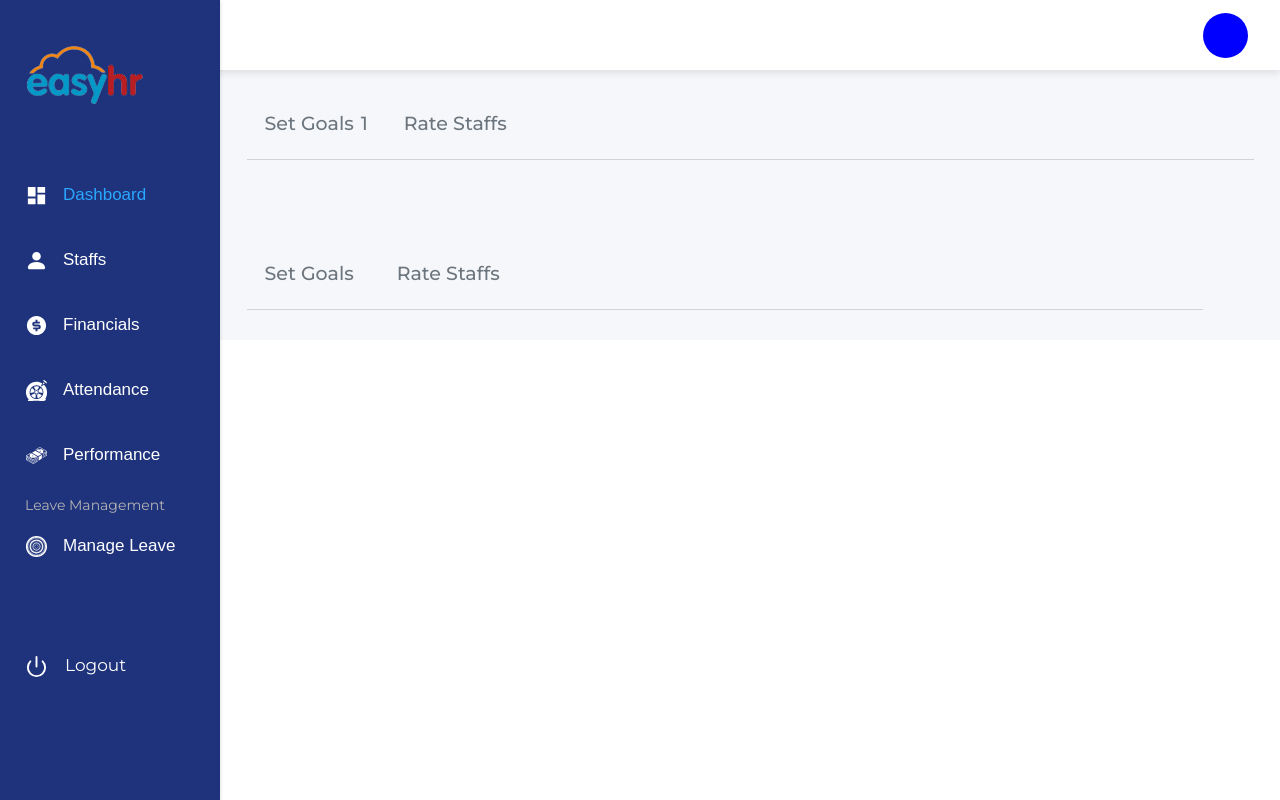
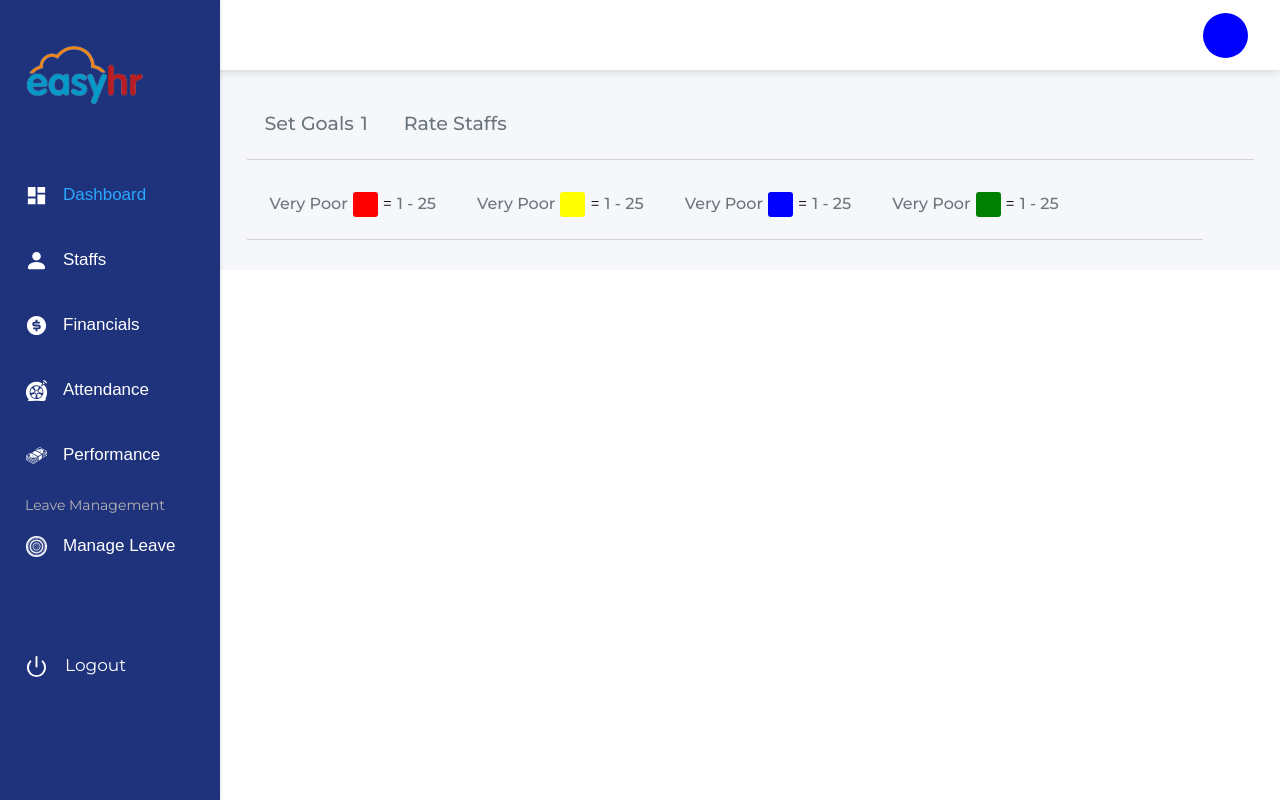
Before and after one commit to OgbuEsther/Easy_HR_FE2, a React (Create React App) app: page /dashboard/performance in a window 1280 px wide. Both pictures are taken after a click on the element "Rate Staffs". Built offline with nearby package versions, Linux system fonts and the light colour scheme.

Commit message:
color for rating

```diff
--- a/src/pages/Adminrate.tsx
+++ b/src/pages/Adminrate.tsx
@@ -8,11 +8,10 @@ const Adminrate = () => {
       <Container>
           <Wrapper>
               <Top>
-                  <Pending><h3>Set Goals</h3><span></span>
-                </Pending>
-
-          <Pending><h3>Rate Staffs</h3><span></span>
-          </Pending>
+                  <Pending><h3>Very Poor</h3><Box></Box> = <h3>1 - 25</h3> </Pending>
+                <Pending><h3>Very Poor</h3><Box2></Box2> = <h3>1 - 25</h3> </Pending>
+                <Pending><h3>Very Poor</h3><Box3></Box3> = <h3>1 - 25</h3> </Pending>
+                <Pending><h3>Very Poor</h3><Box4></Box4> = <h3>1 - 25</h3> </Pending>
               </Top>
           </Wrapper>
     </Container>
@@ -20,6 +19,39 @@ const Adminrate = () => {
 }
 
 export default Adminrate
+const Box4 = styled.div`
+    width: 25px;
+    height: 25px;
+    background-color: green;
+    margin-left: 5px;
+    margin-right: 5px;
+    border-radius: 3px;
+`
+const Box3 = styled.div`
+    width: 25px;
+    height: 25px;
+    background-color: blue;
+    margin-left: 5px;
+    margin-right: 5px;
+    border-radius: 3px;
+`
+const Box2 = styled.div`
+    width: 25px;
+    height: 25px;
+    background-color: yellow;
+    margin-left: 5px;
+    margin-right: 5px;
+    border-radius: 3px;
+`
+
+const Box = styled.div`
+    width: 25px;
+    height: 25px;
+    background-color: red;
+    margin-left: 5px;
+    margin-right: 5px;
+    border-radius: 3px;
+`
 
 const Pending = styled.div`
   display: flex;
@@ -27,8 +59,9 @@ const Pending = styled.div`
   cursor: pointer;
   h3{
     font-weight: 500;
-  font-size: 19px;
+  font-size: 16px;
   color: #6c757d;
+  margin-left: 5px;
   }
   span{
     margin-left: 7px;
@@ -50,7 +83,7 @@ const Wrapper = styled.div`
   display: flex;
   flex-direction: column;
   align-items: center;
-  padding-top: 70px;
+  /* padding-top: 13px; */
   display: flex;
   align-items: center;
   justify-content: center;
```
